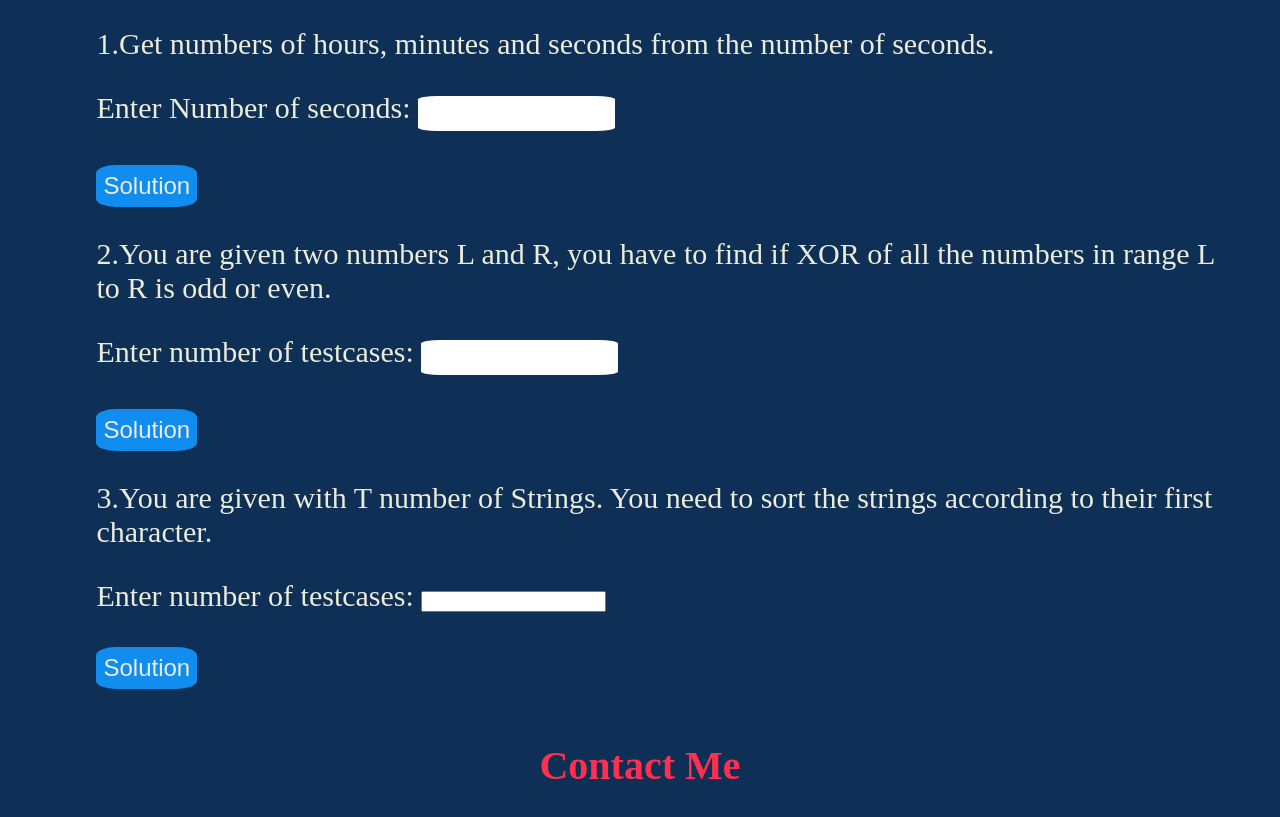
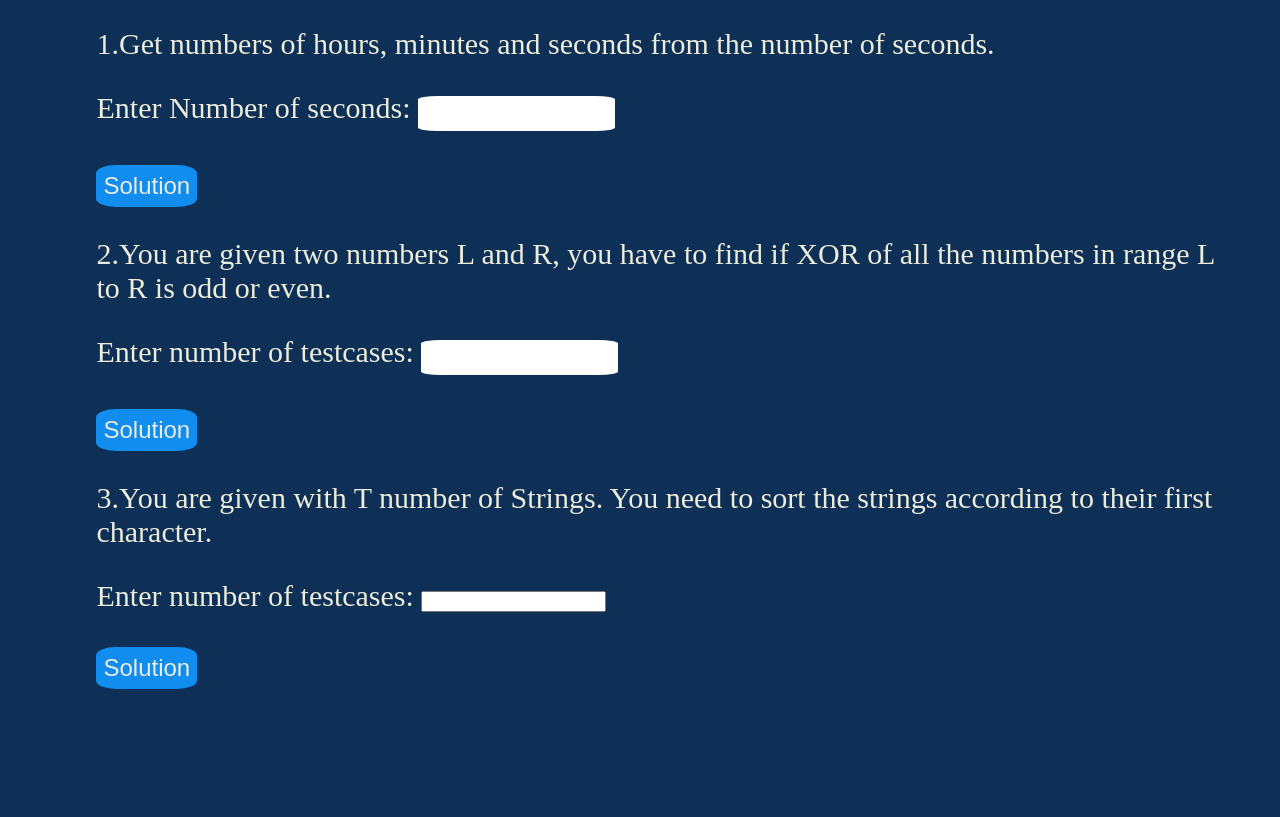
Before and after one commit to aayush-vish/StartXlabs, a plain HTML site: page index.html in a window 1280 px wide. Shown: the part 77-894 px from the top of the page. After the commit the page ends 800 px from the top, so only its background shows below. Drawn offline with Linux system fonts and the light colour scheme.

Commit message:
Update index.html

```diff
--- a/index.html
+++ b/index.html
@@ -40,10 +40,7 @@
           </div>
         </div>
       </div>
-      <div class="footer">
-          <h4>Contact Me</h4>
 
-      </div>
       <script>
           function display(){
               var ans1=document.getElementById("ans1");
```
